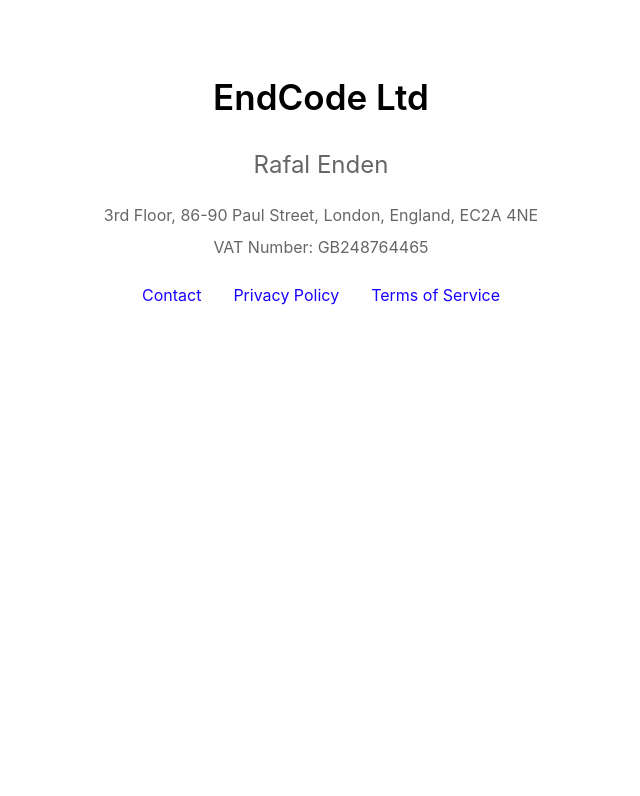
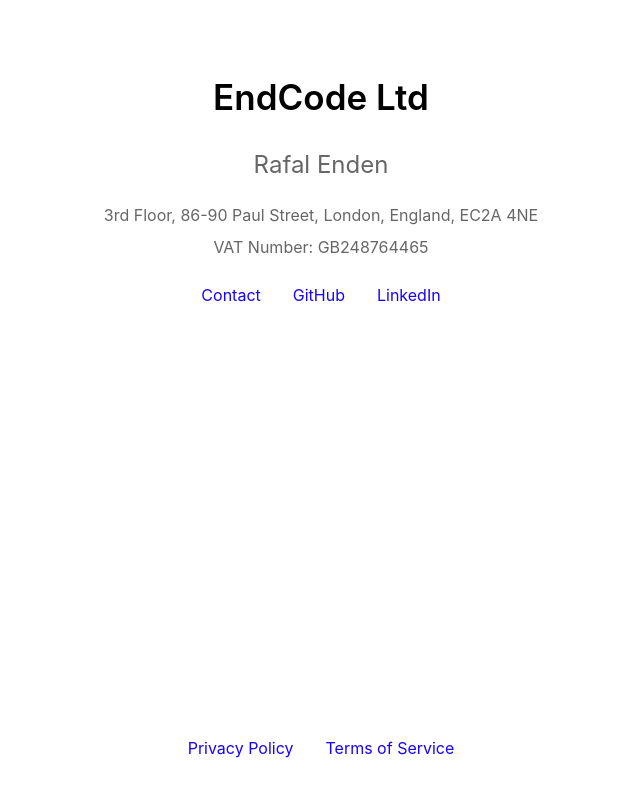
Before and after one commit to rafalenden/enden-site, a Next.js app: page / in a window 1280 px wide. Shown: the top 796 px of the page, without its empty margins (319-959 px from the left). Built offline with nearby package versions, Linux system fonts and the light colour scheme.

Commit message:
Add GH and LI links

```diff
--- a/src/app/globals.css
+++ b/src/app/globals.css
@@ -27,7 +27,7 @@
   color: var(--text-color);
 }
 
-.links a {
+.links a, .footer-links a {
   margin: var(--spacing-sm);
 }
 
@@ -59,6 +59,12 @@
   min-height: 100vh;
   display: flex;
   flex-direction: column;
+}
+
+.footer {
+  margin-top: auto;
+  padding: var(--spacing-md) var(--spacing-sm);
+  text-align: center;
 }
 
 .header {
--- a/src/app/page.tsx
+++ b/src/app/page.tsx
@@ -11,10 +11,16 @@
         <p>VAT Number: GB248764465</p>
         <div className="links">
           <EmailLink user="site-contact">Contact</EmailLink>
+          <Link href="https://link.enden.com/github?from=site">GitHub</Link>
+          <Link href="https://link.enden.com/linkedin?from=site">LinkedIn</Link>
+        </div>
+      </header>
+      <footer className="footer">
+        <div className="footer-links">
           <Link href="/privacy-policy">Privacy Policy</Link>
           <Link href="/terms-of-service">Terms of Service</Link>
         </div>
-    </header>
+      </footer>
     </main>
   );
 }
```
Also changed, not shown: 1 other file (tests, documents, lock files or other folders). Lines whose indentation alone changed are shown as unchanged.
